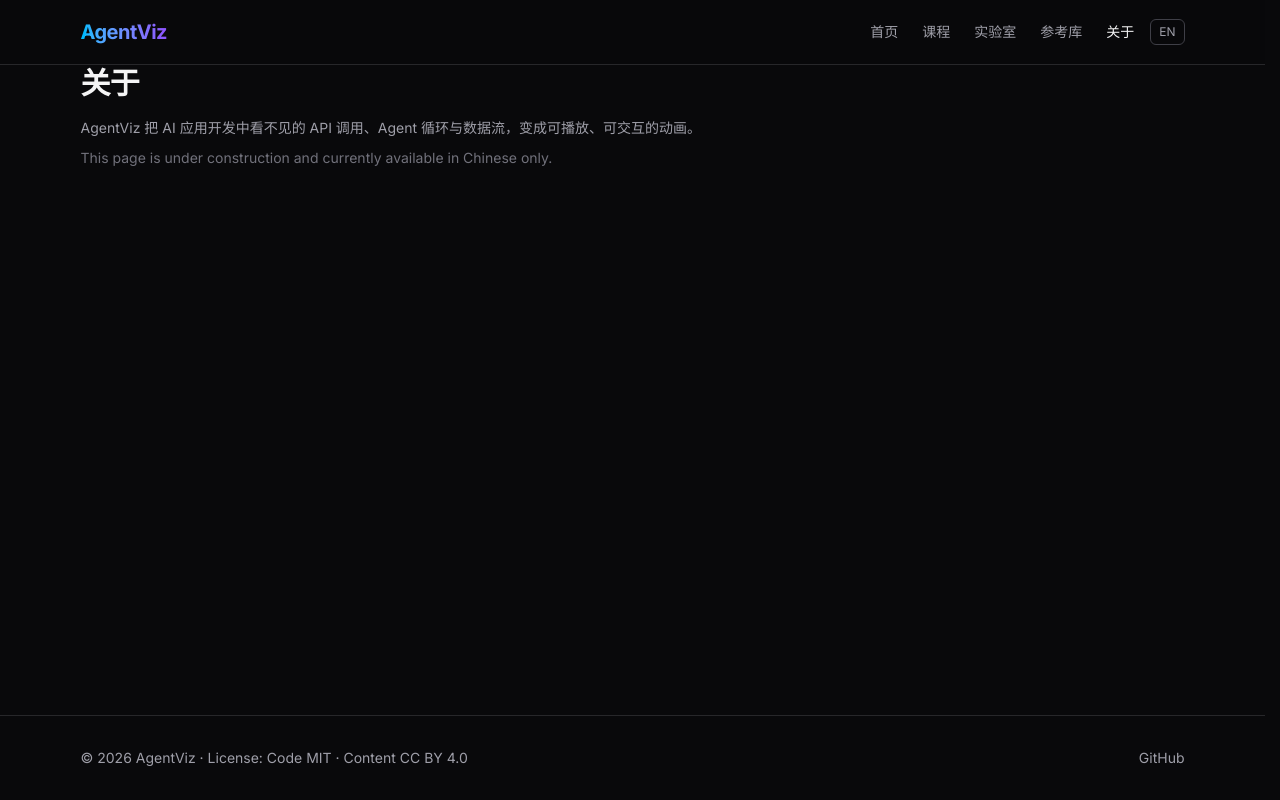
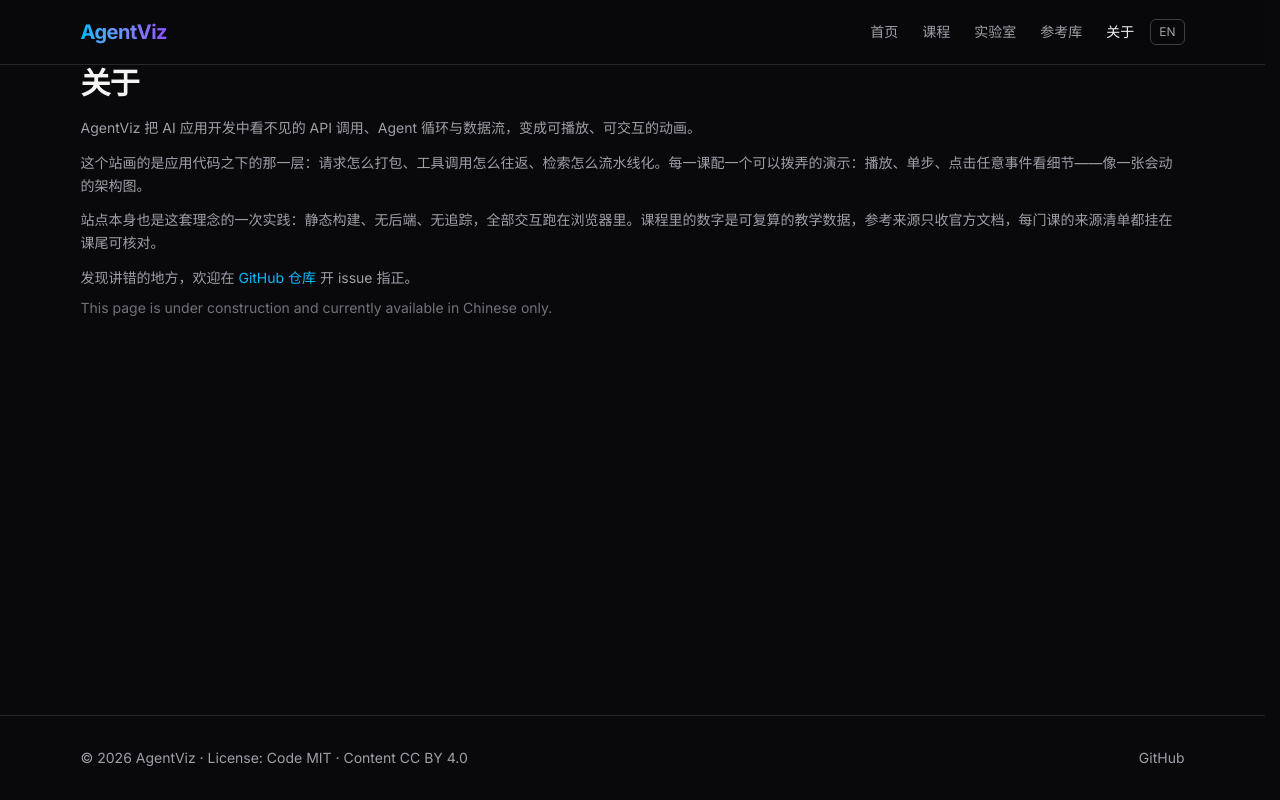
Before and after one commit to classkow/agentviz, an Astro site: page /agentviz/about in a window 1280 px wide. Built offline with nearby package versions, Linux system fonts and the light colour scheme; Astro itself is replaced by a stand-in of ours.

Commit message:
docs: 关于与参考库页文案补全
- 关于页补项目定位、理念实践与指正通道
- 参考库页说明来源收录纪律与现行查阅路径
- 验证：build 62 页 / check 0-0-0 / e2e 62/62（首跑一例偶发，单跑与复跑均绿）

```diff
--- a/src/pages/about.astro
+++ b/src/pages/about.astro
@@ -7,5 +7,16 @@ import Base from '../layouts/Base.astro';
 	<p class="mt-4 text-sm leading-relaxed text-zinc-400">
 		AgentViz 把 AI 应用开发中看不见的 API 调用、Agent 循环与数据流，变成可播放、可交互的动画。
 	</p>
+	<p class="mt-3 text-sm leading-relaxed text-zinc-400">
+		这个站画的是应用代码之下的那一层：请求怎么打包、工具调用怎么往返、检索怎么流水线化。每一课配一个可以拨弄的演示：播放、单步、点击任意事件看细节——像一张会动的架构图。
+	</p>
+	<p class="mt-3 text-sm leading-relaxed text-zinc-400">
+		站点本身也是这套理念的一次实践：静态构建、无后端、无追踪，全部交互跑在浏览器里。课程里的数字是可复算的教学数据，参考来源只收官方文档，每门课的来源清单都挂在课尾可核对。
+	</p>
+	<p class="mt-3 text-sm leading-relaxed text-zinc-400">
+		发现讲错的地方，欢迎在
+		<a href="https://github.com/classkow/agentviz" target="_blank" rel="noopener noreferrer" class="text-sky-400 transition-colors hover:text-sky-300">GitHub 仓库</a>
+		开 issue 指正。
+	</p>
 	<p class="mt-2 text-sm text-zinc-500">This page is under construction and currently available in Chinese only.</p>
 </Base>
--- a/src/pages/references.astro
+++ b/src/pages/references.astro
@@ -5,7 +5,10 @@ import Base from '../layouts/Base.astro';
 <Base title="参考库" description="AgentViz 参考库：每课官方来源的聚合索引。">
 	<h1 class="text-3xl font-bold tracking-tight">参考库</h1>
 	<p class="mt-4 text-sm leading-relaxed text-zinc-400">
-		本页将按课程聚合全部官方来源与延伸阅读。
+		AgentViz 的每门课只收官方来源：厂商文档、RFC、论文与 MDN，营销页和 SEO 农场一律不收。本页将按课程与主题聚合全部参考链接，并标注每条来源支撑的章节。
+	</p>
+	<p class="mt-3 text-sm leading-relaxed text-zinc-400">
+		在聚合索引补全之前，每门课页尾的「官方来源（N）」区块就是完整的来源清单，可直接跳转原文。
 	</p>
 	<p class="mt-2 text-sm text-zinc-500">This page is under construction and currently available in Chinese only.</p>
 </Base>
```
